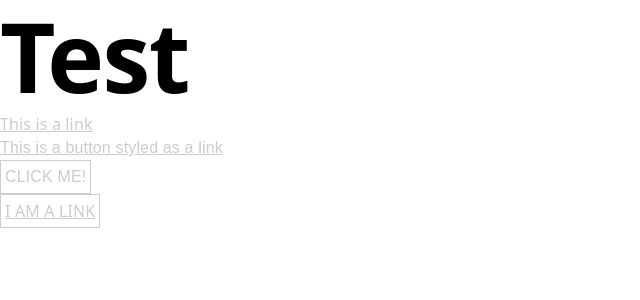
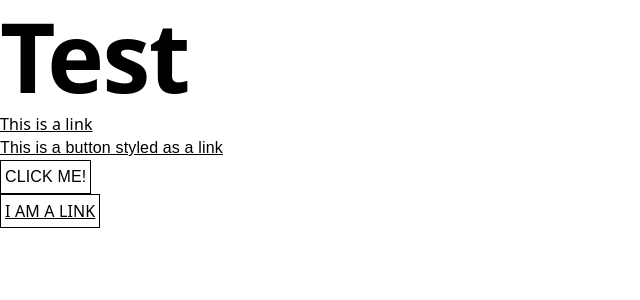
Before and after one commit to Hmoulvad/NewProject, a Next.js app: page / in a window 1280 px wide. Shown: the top 300 px of the page, without its empty margins (0-640 px from the left). Built offline with nearby package versions, Linux system fonts and the light colour scheme.

Commit message:
Updates to UI elements.

```diff
--- a/src/components/UI/Button/styles.module.css
+++ b/src/components/UI/Button/styles.module.css
@@ -1,9 +1,9 @@
 .button {
   cursor: pointer;
   padding: 4px;
-  border: 1px solid #ccc;
+  border: 1px solid var(--primary-color);
   background-color: transparent;
-  color: #ccc;
+  color: var(--primary-color);
   font-size: 1rem;
   font-weight: 400;
   line-height: 1.5;
--- a/src/components/UI/Link/styles.module.css
+++ b/src/components/UI/Link/styles.module.css
@@ -5,9 +5,13 @@
   background-color: transparent;
   border: none;
   cursor: pointer;
-  color: #ccc;
+  color:  var(--primary-color);
   font-size: 1rem;
   font-weight: 400;
   line-height: 1.5;
   letter-spacing: 0.00938em;
 }
+
+.link:hover {
+  color: #0070f3;
+}
--- a/src/components/UI/Typography/styles.module.css
+++ b/src/components/UI/Typography/styles.module.css
@@ -1,5 +1,5 @@
 .base {
-  color: #000000;
+  color: var(--primary-color);
 }
 
 .display1 {
--- a/src/styles/globals.css
+++ b/src/styles/globals.css
@@ -1,4 +1,7 @@
-:root {}
+:root {
+  --primary-color: #000;
+  --secondary-color: #fff;
+}
 
 * {
   box-sizing: border-box;
@@ -11,10 +14,12 @@ body {
   font-family: 'system-ui', sans-serif;
   max-width: 100vw;
   overflow-x: hidden;
+  background-color: var(--secondary-color);
 }
 
 @media (prefers-color-scheme: dark) {
-  html {
-    color-scheme: dark;
+  :root {
+    --primary-color: #fff;
+    --secondary-color: #000;
   }
 }
```
